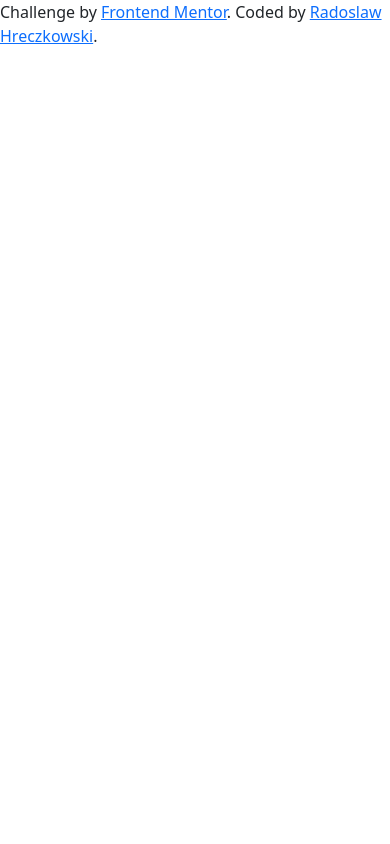
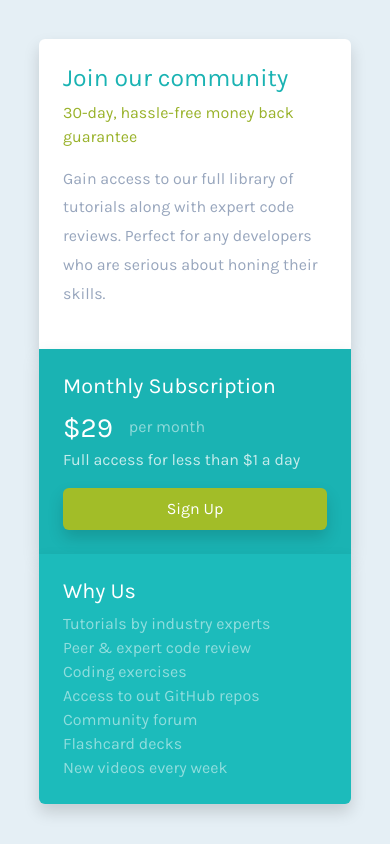
Before and after one commit to hrechkovski/bootstrap, a plain HTML site: page index.html in a window 390 px wide. Drawn offline with nearby package versions, Linux system fonts and the light colour scheme.

Commit message:
mobile version created v1

```diff
--- a/index.html
+++ b/index.html
@@ -11,22 +11,68 @@
       href="./images/favicon-32x32.png"
     />
     <link
+      rel="stylesheet"
+      href="https://fonts.googleapis.com/css2?family=Karla"
+    />
+    <link
       href="https://cdn.jsdelivr.net/npm/bootstrap@5.3.2/dist/css/bootstrap.min.css"
       rel="stylesheet"
       integrity="sha384-T3c6CoIi6uLrA9TneNEoa7RxnatzjcDSCmG1MXxSR1GAsXEV/Dwwykc2MPK8M2HN"
       crossorigin="anonymous"
     />
+    <link rel="stylesheet" href="style.css" />
     <title>Frontend Mentor | Single Price Grid Component</title>
     <!-- Feel free to remove these styles or customise in your own stylesheet 👍 -->
   </head>
   <body>
-    <footer>
-      <p class="attribution">
-        Challenge by
-        <a href="https://www.frontendmentor.io?ref=challenge" target="_blank"
-          >Frontend Mentor</a
-        >. Coded by <a href="#">Radoslaw Hreczkowski</a>.
-      </p>
-    </footer>
+    <div class="container vstack container-width background min-vh-100">
+      <div class="row">
+        <div class="col p-4 first-block rounded-top-2 shadow">
+          <h2 class="h2-title">Join our community</h2>
+          <p class="p-adjust">30-day, hassle-free money back guarantee</p>
+          <p class="text-adjust">
+            Gain access to our full library of tutorials along with expert code
+            reviews. Perfect for any developers who are serious about honing
+            their skills.
+          </p>
+        </div>
+      </div>
+      <div class="row">
+        <div class="col p-4 second-block shadow text-white">
+          <h2 class="fs-4">Monthly Subscription</h2>
+          <span class="fs-1 d-flex align-items-center gap-3"
+            >$29 <span class="fs-6 color-white-opacity">per month</span></span
+          >
+          <p class="color-white-text">Full access for less than $1 a day</p>
+          <button
+            type="submit"
+            class="btn p-adj w-100 btn-bg text-white py-2 shadow"
+          >
+            Sign Up
+          </button>
+        </div>
+      </div>
+      <div class="row">
+        <div class="col p-4 third-block shadow rounded-bottom-2">
+          <h2 class="fs-4 text-white">Why Us</h2>
+          <div class="d-flex flex-column">
+            <span class="color-white-opacity"
+              >Tutorials by industry experts</span
+            >
+            <span class="color-white-opacity">Peer & expert code review</span>
+            <span class="color-white-opacity">Coding exercises</span>
+            <span class="color-white-opacity">Access to out GitHub repos</span>
+            <span class="color-white-opacity">Community forum</span>
+            <span class="color-white-opacity">Flashcard decks</span>
+            <span class="color-white-opacity">New videos every week</span>
+          </div>
+        </div>
+      </div>
+    </div>
+    <script
+      src="https://cdn.jsdelivr.net/npm/bootstrap@5.3.2/dist/js/bootstrap.bundle.min.js"
+      integrity="sha384-C6RzsynM9kWDrMNeT87bh95OGNyZPhcTNXj1NW7RuBCsyN/o0jlpcV8Qyq46cDfL"
+      crossorigin="anonymous"
+    ></script>
   </body>
 </html>
--- /dev/null
+++ b/style.css
@@ -0,0 +1,41 @@
+body {
+  font-family: "Karla", serif;
+  font-size: 16px;
+}
+.container-width {
+  max-width: 96rem;
+}
+.background {
+  background-color: hsl(204, 43%, 93%);
+}
+.first-block {
+  background-color: white;
+  margin: 10% 10% 0 10%;
+}
+.h2-title {
+  color: rgb(26, 179, 179);
+}
+.p-adjust {
+  color: hsl(71, 62%, 43%);
+}
+.text-adjust {
+  color: hsl(218, 22%, 67%);
+  line-height: 1.8;
+}
+.second-block {
+  background-color: rgb(26, 179, 179);
+  margin: 0% 10% 0 10%;
+}
+.color-white-opacity {
+  color: rgba(255, 255, 255, 0.509);
+}
+.color-white-text {
+  color: rgba(255, 255, 255, 0.749);
+}
+.btn-bg {
+  background-color: hsl(71, 65%, 45%);
+}
+.third-block {
+  background-color: rgb(28, 187, 187);
+  margin: 0 10% 10% 10%;
+}
```
Also changed, not shown: navbar.html (added, +21 -0 lines).
